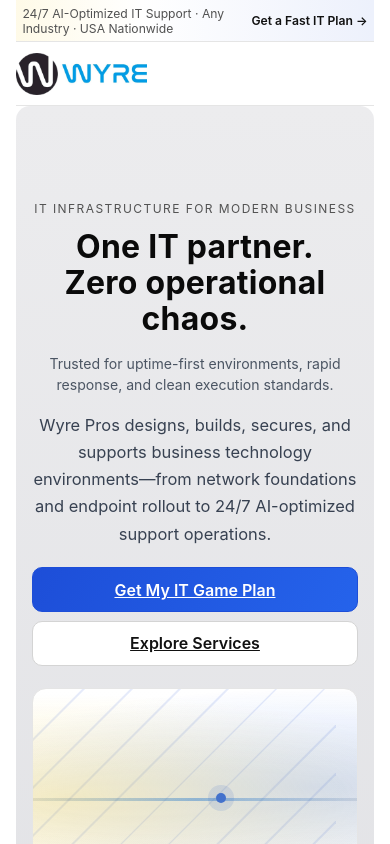
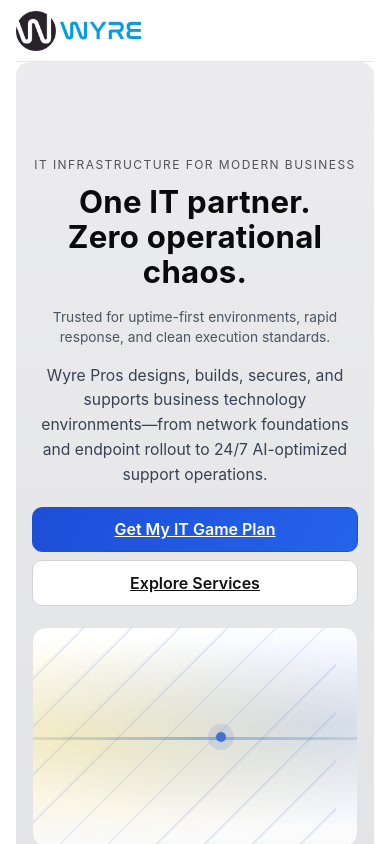
Before and after one commit to wyrepros/wyrepros-site, a React (Vite) app: page / in a window 390 px wide. Shown: the top 844 px of the page. Built offline with nearby package versions, Linux system fonts and the light colour scheme.

Commit message:
feat: mobile optimization pass (sticky CTA, spacing, animation balance)

```diff
--- a/src/App.css
+++ b/src/App.css
@@ -654,29 +654,44 @@
 }
 
 @media (max-width: 760px) {
-  .topbar {
-    font-size: .76rem;
-    min-height: 42px;
-    padding: 0 .4rem;
-  }
-  .topbar p { margin: 0; max-width: 70%; }
-  .topbar a { white-space: nowrap; }
+  .topbar { display: none; }
   .nav {
     grid-template-columns: 1fr;
-    min-height: 64px;
+    min-height: 62px;
   }
   .nav nav, .call-btn { display: none; }
-  .brand img { height: 42px; }
+  .brand img { height: 40px; }
   .heroCards, .serviceGrid, .timeline, .showcaseGrid { grid-template-columns: 1fr; }
   .form-row.two { grid-template-columns: 1fr; }
-  .section { padding: 4rem 0; }
+  .section { padding: 3.4rem 0; }
   .side-cable { display: none; }
-  .circuit-bg { opacity: .2; }
-  .rackViz { min-height: 130px; }
-  h1 { max-width: 13ch; font-size: clamp(1.85rem, 8.2vw, 2.7rem); }
+  .ambient { opacity: .85; }
+  .circuit-bg { opacity: .14; }
+  .rackViz { min-height: 120px; }
+  h1 { max-width: 13ch; font-size: clamp(1.8rem, 8vw, 2.5rem); }
+  .sub { font-size: .98rem; line-height: 1.58; }
   .actions { flex-direction: column; gap: .55rem; }
   .actions a { width: 100%; }
-  .hero-proof { font-size: .88rem; margin-bottom: .9rem; }
+  .hero-proof { font-size: .86rem; margin-bottom: .8rem; }
+  .mobile-sticky-cta { display: inline-flex; }
+}
+
+.mobile-sticky-cta {
+  display: none;
+  position: fixed;
+  left: 50%;
+  transform: translateX(-50%);
+  bottom: 14px;
+  z-index: 40;
+  min-width: 180px;
+  padding: .78rem 1rem;
+  border-radius: 999px;
+  color: #fff;
+  background: linear-gradient(120deg, var(--brand-blue), var(--brand-blue-2));
+  box-shadow: 0 10px 24px color-mix(in srgb, var(--brand-blue) 35%, transparent);
+  border: 1px solid color-mix(in srgb, var(--brand-yellow) 40%, var(--brand-blue));
+  font-weight: 700;
+  justify-content: center;
 }
 
 @media (prefers-reduced-motion: reduce) {
--- a/src/App.jsx
+++ b/src/App.jsx
@@ -200,6 +200,10 @@
           </form>
         </section>
       </main>
+
+      <a className="mobile-sticky-cta" href="#contact" aria-label="Get IT plan">
+        Get IT Plan
+      </a>
     </div>
   )
 }
```
